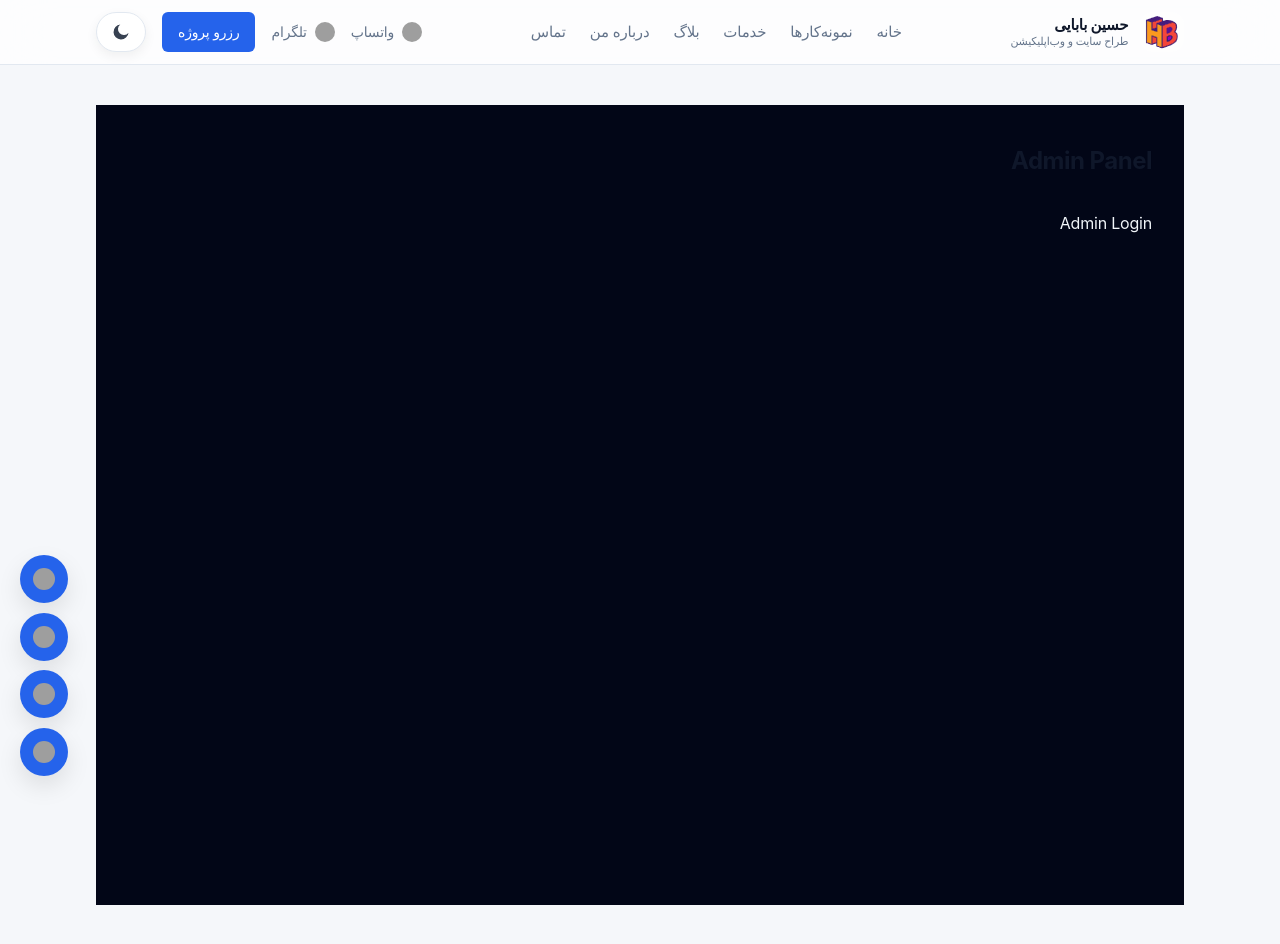
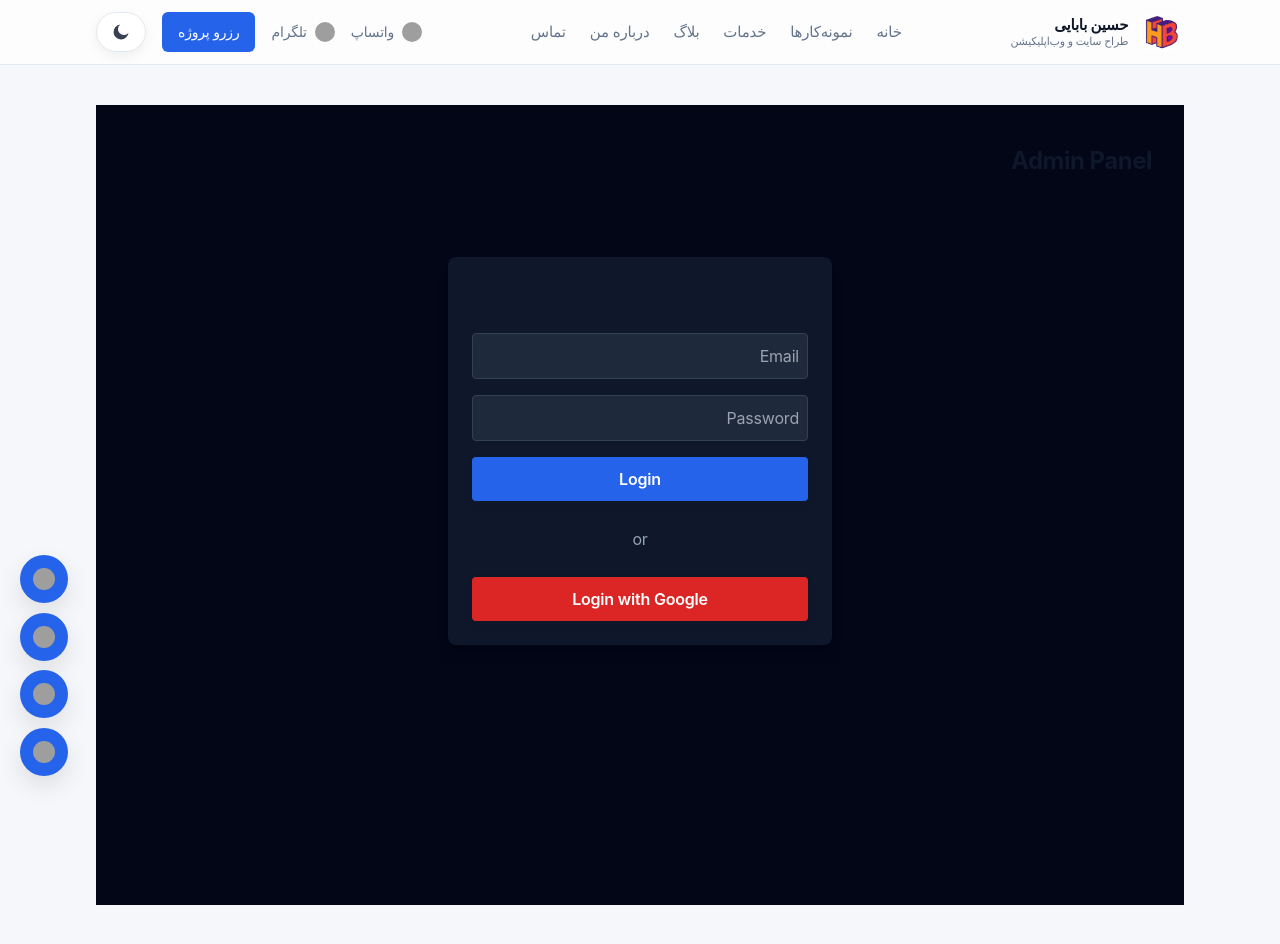
Before and after one commit to Shahbazion/hosein-babaii, a Next.js app: page /admin/login in a window 1280 px wide. Shown: the top 944 px of the page. Built offline with nearby package versions, Linux system fonts and the light colour scheme; grey boxes are pictures that could not be loaded.

Commit message:
Implement admin login page with email and Google auth

```diff
--- a/app/admin/login/page.tsx
+++ b/app/admin/login/page.tsx
@@ -1,3 +1,60 @@
+"use client";
+
+import { signIn } from "next-auth/react";
+import { useState } from "react";
+
 export default function AdminLoginPage() {
-  return <div>Admin Login</div>;
+  const [email, setEmail] = useState("");
+  const [password, setPassword] = useState("");
+
+  async function handleCredentialsLogin(e: any) {
+    e.preventDefault();
+    await signIn("credentials", {
+      email,
+      password,
+      callbackUrl: "/admin",
+    });
+  }
+
+  return (
+    <div className="max-w-sm mx-auto mt-20 p-6 bg-slate-900 rounded-lg shadow-lg">
+      <h1 className="text-xl font-bold mb-6 text-center">Admin Login</h1>
+
+      {/* Email / Password Login */}
+      <form onSubmit={handleCredentialsLogin} className="space-y-4">
+        <input
+          type="email"
+          placeholder="Email"
+          className="w-full p-2 rounded bg-slate-800 border border-slate-700"
+          value={email}
+          onChange={(e) => setEmail(e.target.value)}
+        />
+
+        <input
+          type="password"
+          placeholder="Password"
+          className="w-full p-2 rounded bg-slate-800 border border-slate-700"
+          value={password}
+          onChange={(e) => setPassword(e.target.value)}
+        />
+
+        <button
+          type="submit"
+          className="w-full bg-blue-600 hover:bg-blue-700 p-2 rounded font-semibold"
+        >
+          Login
+        </button>
+      </form>
+
+      <div className="my-6 text-center text-slate-400">or</div>
+
+      {/* Google Login */}
+      <button
+        onClick={() => signIn("google", { callbackUrl: "/admin" })}
+        className="w-full bg-red-600 hover:bg-red-700 p-2 rounded font-semibold"
+      >
+        Login with Google
+      </button>
+    </div>
+  );
 }
```
